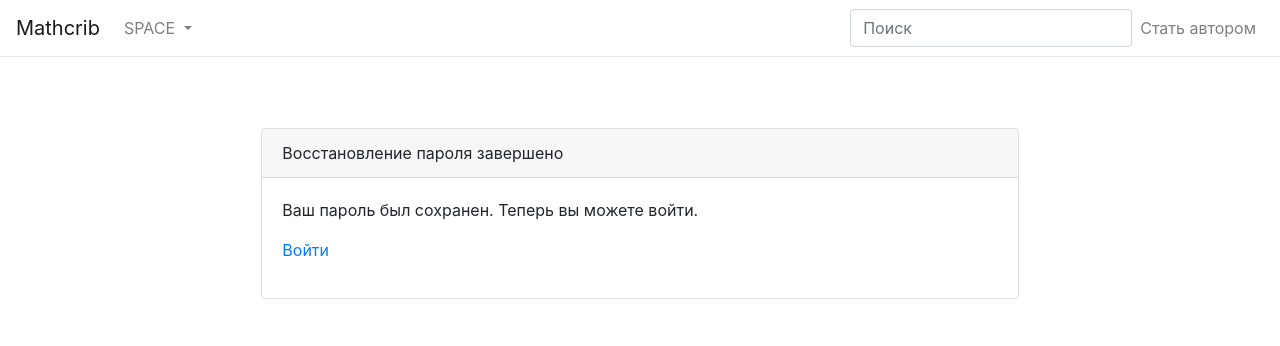
After one commit to mathcrib/djmathcrib, a Django app: template users/templates/registration/password_reset_complete.html in a window 1280 px wide. The commit adds this page. Shown: the top 346 px of the page. Run offline with Django 3.2, Linux system fonts and the light colour scheme; the template is opened without the code that fills it, so the values that code supplies are empty; some libraries are stand-ins or nearby versions.

Commit message:
Updated password reset templates

```diff
--- a/articles/templatetags/add_css_class.py
+++ b/articles/templatetags/add_css_class.py
@@ -7,6 +7,7 @@ register = template.Library()
 def addclass(field, css):
     return field.as_widget(attrs={"class": css})
 
+
 @register.filter
 def addsuffix(field, suffix):
     return field.label_tag(label_suffix=suffix)
--- /dev/null
+++ b/users/templates/registration/password_reset_complete.html
@@ -0,0 +1,17 @@
+{% extends "base.html" %}
+{% block title %}Восстановление пароля завершено{% endblock %}
+
+{% block content %}
+<div class="row justify-content-center">
+    <div class="col-md-8 p-5">
+        <div class="card">
+            <div class="card-header">Восстановление пароля завершено</div>
+            <div class="card-body">
+                <p>Ваш пароль был сохранен. Теперь вы можете войти.</p>
+                <p><a href="{{ login_url }}">Войти</a></p>
+            </div> <!-- card body -->
+        </div> <!-- card -->
+    </div> <!-- col -->
+</div> <!-- row -->
+
+{% endblock %}
```
Also changed, not shown: users/templates/registration/password_reset_confirm.html (+16 -1 lines).
